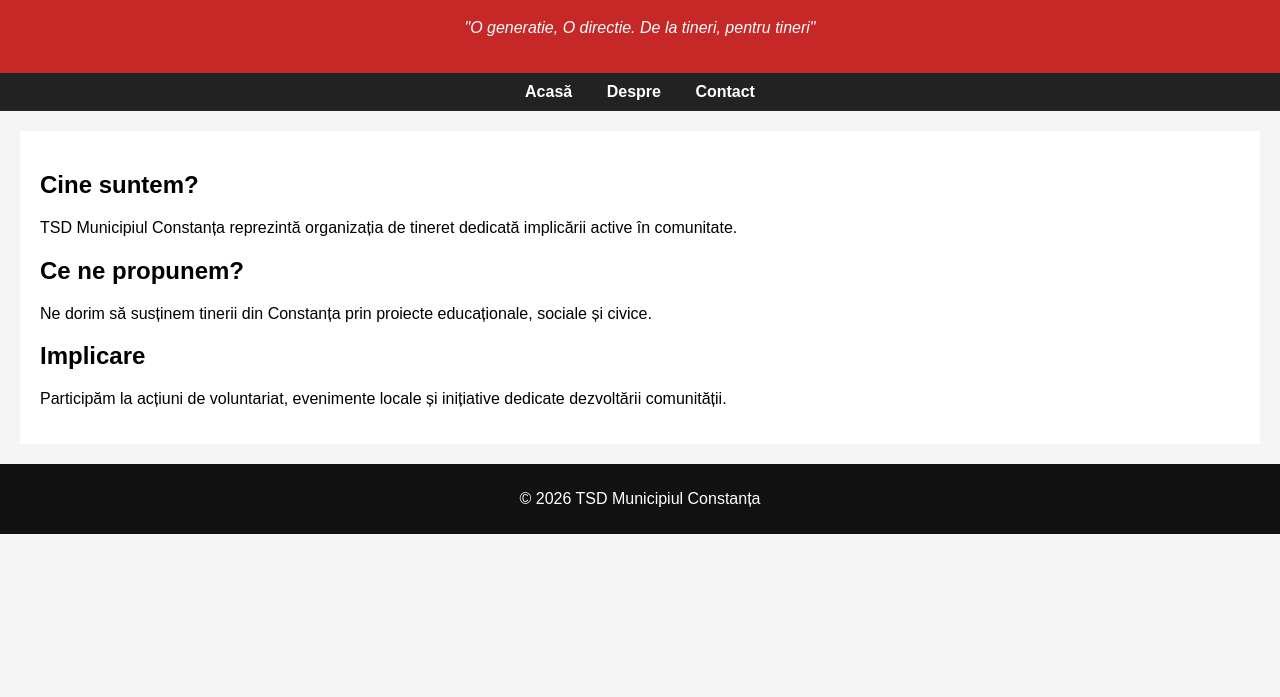
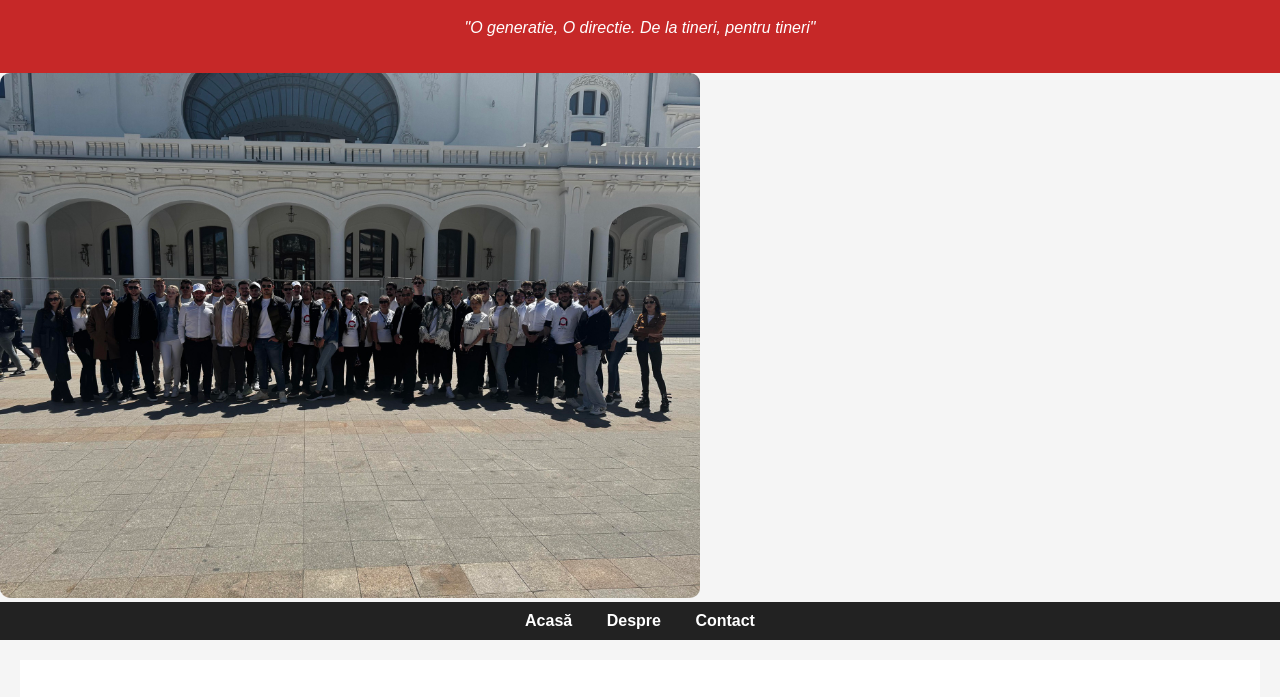
Before and after one commit to donrpc78/tsd-constanta, a plain HTML site: page despre.html in a window 1280 px wide. Shown: the part 81-778 px from the top of the page. Drawn offline with Linux system fonts and the light colour scheme.

Commit message:
Update despre.html

```diff
--- a/despre.html
+++ b/despre.html
@@ -55,7 +55,7 @@
     <h1>Despre noi</h1>
     <p><i>"O generatie, O directie. De la tineri, pentru tineri"</i></p>
 </header>
-
+<img src="tsdctechipa.png" alt="Echipa TSD" style="width:100%; max-width:700px; border-radius:10px;">
 <nav>
     <a href="index.html">Acasă</a>
     <a href="despre.html">Despre</a>
```
